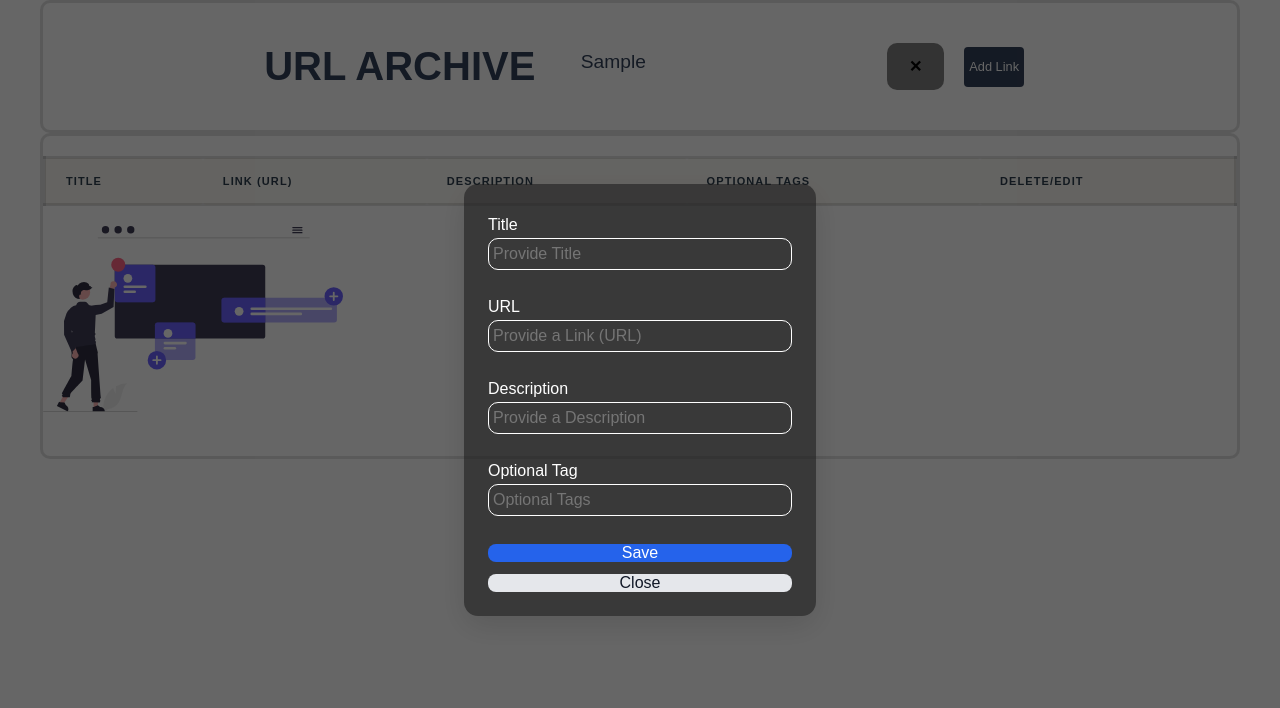
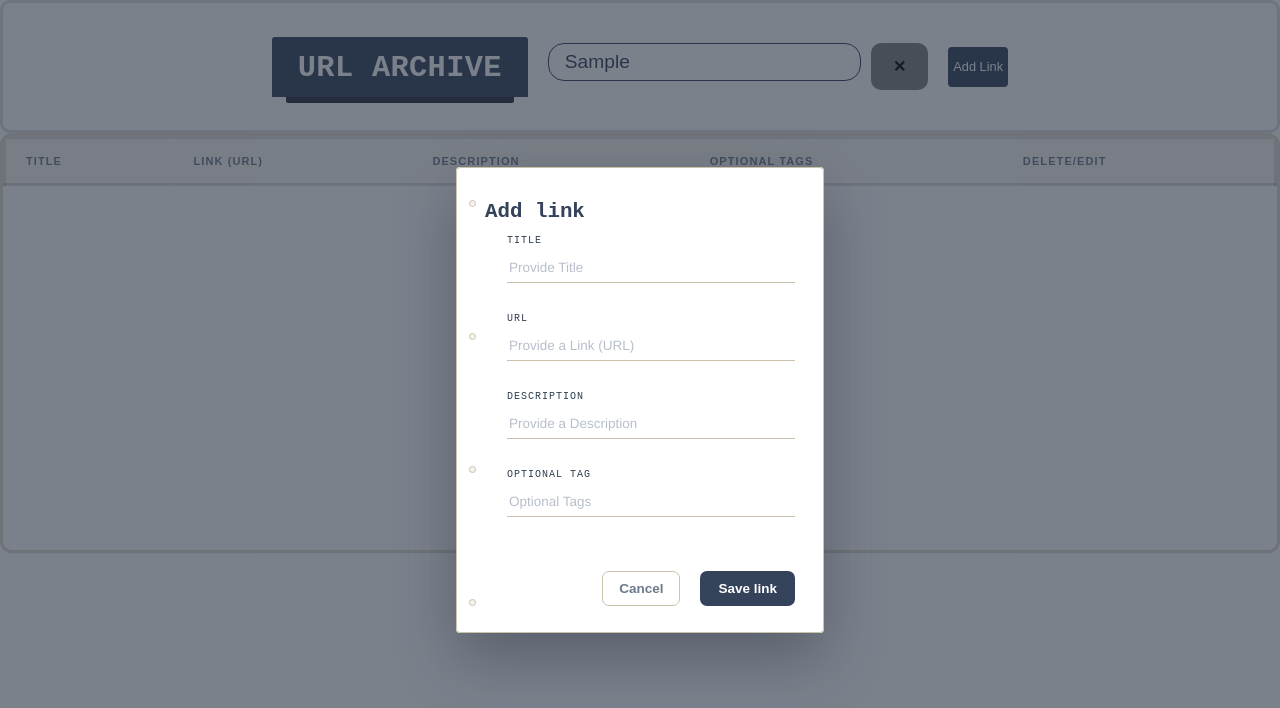
Before and after one commit to NeeloByron/Task-2-ReactTS-Links-Vault, a React (Vite) app: page / in a window 1280 px wide. Both pictures are taken after typing "Sample" into the empty fields and a click on the button "Add Link". Shown: the top 708 px of the page. Built offline with nearby package versions, Linux system fonts and the light colour scheme; a web font is replaced by a local one.

Commit message:
Modal update and styling

```diff
--- a/src/Components/RecordingMethod/RecordingMethod.tsx
+++ b/src/Components/RecordingMethod/RecordingMethod.tsx
@@ -64,30 +64,40 @@ function RecordingMethod ({ addItem, editItem, open, editingItem, onClose }: Rec
    <>
       <div className='modalOverlay' onClick={onClose}>
         <form className={'formCard'} onSubmit={handleSubmit} onClick={(e) => e.stopPropagation()}>
-          <div className={'formGroup'}>
-             <label htmlFor="Title : ">Title</label>
-             <input type='text' placeholder='Provide Title' className={'title'} value={Title} onChange={(e) => setTitle(e.target.value)} />
+          <div className="cardInner">
+            <span className="punchRow"><span></span><span></span><span></span><span></span></span>
+
+            <div className="cardHead">
+              <h2>{editingItem ? "Edit link" : "Add link"}</h2>
+              {editingItem?.id && <span className="index-no">№ {String(editingItem.id).slice(-3)}</span>}
             </div>
 
             <div className={'formGroup'}>
-           <label htmlFor="URL : ">URL</label>
-           <input type='text' placeholder= 'Provide a Link (URL)' className={'title'} value={URL} onChange={(e) => setUrl(e.target.value)} />
+               <label htmlFor="Title">Title</label>
+               <input id="Title" type='text' placeholder='Provide Title' value={Title} onChange={(e) => setTitle(e.target.value)} />
            </div>
 
            <div className={'formGroup'}>
-          <label htmlFor="Description : ">Description</label>
-          <input type='text' placeholder='Provide a Description' className={'title'} value={Description} onChange={(e) => setDescription(e.target.value)} />
+             <label htmlFor="URL">URL</label>
+             <input id="URL" type='text' placeholder='Provide a Link (URL)' value={URL} onChange={(e) => setUrl(e.target.value)} />
            </div>
 
            <div className={'formGroup'}>
-          <label htmlFor="OptionalTag : ">Optional Tag</label>
-          <input type='text' placeholder='Optional Tags' className={'title'} value={OptionalTag} onChange={(e) => setOptionaltag(e.target.value)} />
+            <label htmlFor="Description">Description</label>
+            <input id="Description" type='text' placeholder='Provide a Description' value={Description} onChange={(e) => setDescription(e.target.value)} />
+           </div>
+
+           <div className={'formGroup'}>
+            <label htmlFor="OptionalTag">Optional Tag</label>
+            <input id="OptionalTag" type='text' placeholder='Optional Tags' value={OptionalTag} onChange={(e) => setOptionaltag(e.target.value)} />
            </div>
 
             <div className={'btnGroup'}>
-            <Button type="submit" btnText={editingItem ? "Save changes" : "Save"} style={{ backgroundColor: '#2563eb', color: '#fff', border:'none', borderRadius:'8px', cursor: 'pointer' }} />
-            <button type="button" style={{ backgroundColor: '#e5e7eb', color: '#111827', border:'none', borderRadius:'8px', cursor: 'pointer' }} onClick={onClose}>Close</button>
+              <button type="button" style={{ background: 'none', border: '1.5px solid #CBC2AC', color: '#6C7A89', padding: '9px 16px', borderRadius: '7px', fontWeight: 600, fontSize: '13.5px', cursor: 'pointer' }} onClick={onClose}>Cancel</button>
+              <Button type="submit" btnText={editingItem ? "Save changes" : "Save link"} style={{ background: '#34425A', color: '#fff', border: 'none', borderRadius: '7px', padding: '9px 18px', fontWeight: 600, fontSize: '13.5px', cursor: 'pointer' }} />
             </div>
+          </div>
+
       </form>
       </div>
    </>
--- a/src/index.css
+++ b/src/index.css
@@ -1,6 +1,14 @@
 @import url('https://fonts.googleapis.com/css2?family=Google+Sans:ital,opsz,wght@0,17..18,400..700;1,17..18,400..700&family=Nunito:ital,wght@0,200..1000;1,200..1000&family=Open+Sans:ital,wght@0,300..800;1,300..800&display=swap');
 @import url('https://fonts.googleapis.com/css2?family=Material+Symbols+Outlined:opsz,wght,FILL,GRAD@24,400,0,0&icon_names=search');
 
+:root {
+    --navy: #34425A;
+    --navy-Dark: #232D3F;
+    --ink: #2D3E4E;
+    --ink-soft: #6C7A89;
+    --line: #E1DACB;
+    --line-strong: #CBC2AC;
+}
 * {
     margin: 0;
     padding: 0;
@@ -38,24 +46,38 @@ body {
     justify-content: center;
     align-items: center;
     width: 100%;
-    max-width: 1200px;
-    margin: 0 auto;
     padding: 20px 0;
     border: 3px solid rgba(0, 0, 0, 0.12);
     border-radius: 10px;
 }
 .title {
-    border-radius: 10px;
-    width: 18rem;
-    height: 4rem;
-    display: flex;
-    justify-content: center;
-    align-items: center;
+    background: var(--navy);
+    color: #fff;
+    display: inline-flex;
+    flex-direction: column;
+    padding: 14px 26px 12px;
+    border-radius: 3px 3px 0 0;
+    position: relative;
+    width: auto;
+    height: auto;
+}
+
+.title::after {
+    content: "";
+    position: absolute;
+    left: 14px;
+    right: 14px;
+    bottom: -6px;
+    height: 6px;
+    background: var(--navy-Dark);
+    border-radius: 0 0 2px 2px;
 }
 .header h1 {
-    font-size: 2.5rem;
-    font-weight: 700;
-    color: #34425A;
+    font-family: 'Courier New', Courier, monospace;
+    font-size: 1.9rem;
+    font-weight: 600;
+    letter-spacing: 0.01em;
+    color: #fff;
 }
 
 /*main body goes with logo, search and add button*/
@@ -136,27 +158,66 @@ body {
 .modalOverlay {
   position: fixed;
   inset: 0;
-  background:  rgba(0, 0, 0, 0.6);
+  background:  rgba(35, 45, 63, 0.6);
+  backdrop-filter: blux(3px);
   display: flex;
   align-items: center;
   justify-content: center;
+  padding: 20px;
 }
 
 .formCard {
-    background: rgba(27, 27, 27, 0.6);
+    background: #fff;
+    position: relative;
+    width: 23rem;
+    border-radius: 4px;
+    box-shadow: 0 24px 60px rgba(35, 45, 63, 0.4);
+}
+
+
+.cardInner {
+    padding: 32px 28px 26px;
+    border: 1.5px solid var(--line-strong);
+    border-radius: 4px;
+    position: relative;
+}
+
+.punchRow {
+    position: absolute;
+    left: 12px;
+    top: 32px;
+    bottom: 26px;
     display: flex;
     flex-direction: column;
-    width: 22rem;
-    gap: 1.25rem;
-    border-radius: 14px;
-    padding: 24px;
-    box-shadow: 0 10px 30px rgba(0, 0, 0, 0.12);
+    justify-content: space-between;
+}
+
+.punchRow span {
+    width: 7px;
+    height: 7px;
+    border-radius: 50%;
+    background: #f6f3ec;
+    border: 1.5px solid var(--line-strong);
+}
+
+.cardHead h2 {
+    font-family: 'Courier New', Courier, monospace;
+    font-weight: 600;
+    font-size: 1.3rem;
+    color: var(--navy);
+}
+
+.cardHead .index-no {
+    font-family: 'Courier New', Courier, monospace;
+    font-size: 11px;
+    color: var(--navy);
+    opacity: .65;
 }
 
 .formGroup {
+    padding-left: 22px;
     position: relative;
-    display: flex;
-    flex-direction: column;
+    margin-bottom: 18px;
 }
 
 .formGroup input {
@@ -173,16 +234,40 @@ body {
     padding: 4px;
 }
 
+.formGroup input {
+    width: 100%;
+    border: none;
+    border-bottom: 1.5px solid var(--line-strong);
+    background: transparent;
+    padding: 6px 2px;
+    font-family: 'Courier New', Courier, monospace;
+    font-size: 15px;
+    color: var(--ink);
+    outline: none;
+    transition: border-color .2s;
+}
+
+.formCard input::placeholder {
+    font-family: 'Franklin Gothic Medium', 'Arial Narrow', Arial, sans-serif;
+    color: #B7BFCB;
+    font-size: 13.5px;
+}
+
 .formCard input:focus {
-    border-color: #2563eb;
-    color: #fff;
+    border-bottom-color: var(--navy);
+    color: var(--ink);
 }
 
 .formCard label {
-    color: #fff;
+    display: block;
+    font-family: 'Courier New', Courier, monospace;
+    font-size: 10px;
+    color: (var(--ink-soft));
+    letter-spacing: 0.1em;
+    text-transform: uppercase;
+    margin-bottom: 5px;
     pointer-events: none;
-    transform: translateY(0.5rem);
-    transition: 150ms cubic-bezier(0.4, 0.2, 1);
+    transform: none;
 }
 
 .formCard > div {
@@ -194,8 +279,9 @@ body {
 .btnGroup {
     display: flex;
     justify-content: flex-end;
-    gap: 0.75rem;
-    margin-top: 0.5rem;
+    gap: 20px;
+    margin-top: 24px;
+    padding-left: 22px;
 }
 
 .formCard input, button {
@@ -211,25 +297,45 @@ th {
 /* section */
 .results {
     width: 100%;
-    padding: 20px 0;
-    box-sizing: border-box;
-    gap: 25px;
-    border: 3px solid rgba(0, 0, 0, 0.12);
-    border-radius: 10px;
-    max-width: 1200px;
-    margin: 0 auto;
+    min-height: 420px;
+    display: flex;
+    flex-direction: column;
+    background-color: var(--card);
+    border: 3px solid var(--line);
+    border-radius: 12px;
+    overflow: hidden;
+    box-shadow: 0 1px 0 rgba(45,62,78,0.03);
+}
+
+.icon-container {
+    flex: 1;
+    display: flex;
+    flex-direction: column;
+    align-items: center;
+    justify-content: center;
+    text-align: center;
+    padding: 14px;
+    cursor: pointer;
 }
 
 .icon-container img {
-    width: 300px;
-    height: auto;
-    padding: 20px 0;
+    width: 20rem;
+    height: 20rem;
+}
+
+.icon-notFound {
+    flex: 1;
+    display: flex;
+    flex-direction: column;
+    align-items: center;
+    justify-content: center;
+    text-align: center;
+    padding: 24px;
 }
 
 .icon-notFound img {
-    width: 300px;
-    height: auto;
-    padding: 20px 0;
+    width: 20rem;
+    height: 20rem;
 }
 
 /*search */
@@ -247,13 +353,19 @@ th {
     font-size: 1.2rem;
     border: none;
     background-color: rgba(255, 255, 255, 0.1);
-    border: 1px solid rgba(255, 255, 255, 0.2);
+    border: 1px solid var(--navy);
     color: #34425A;
     outline: none;
     transition: all 300ms ease;
     width: 100%;
     border-radius: 1rem;
     height: 38px;
+}
+
+.searchContainer input:focus,
+.search-input:focus {
+    border-color: var(--navy);
+    box-shadow: 0 0 0 3px rgba(52, 66, 90, 0.15);
 }
 
 
```
Lines whose indentation alone changed are shown as unchanged.
